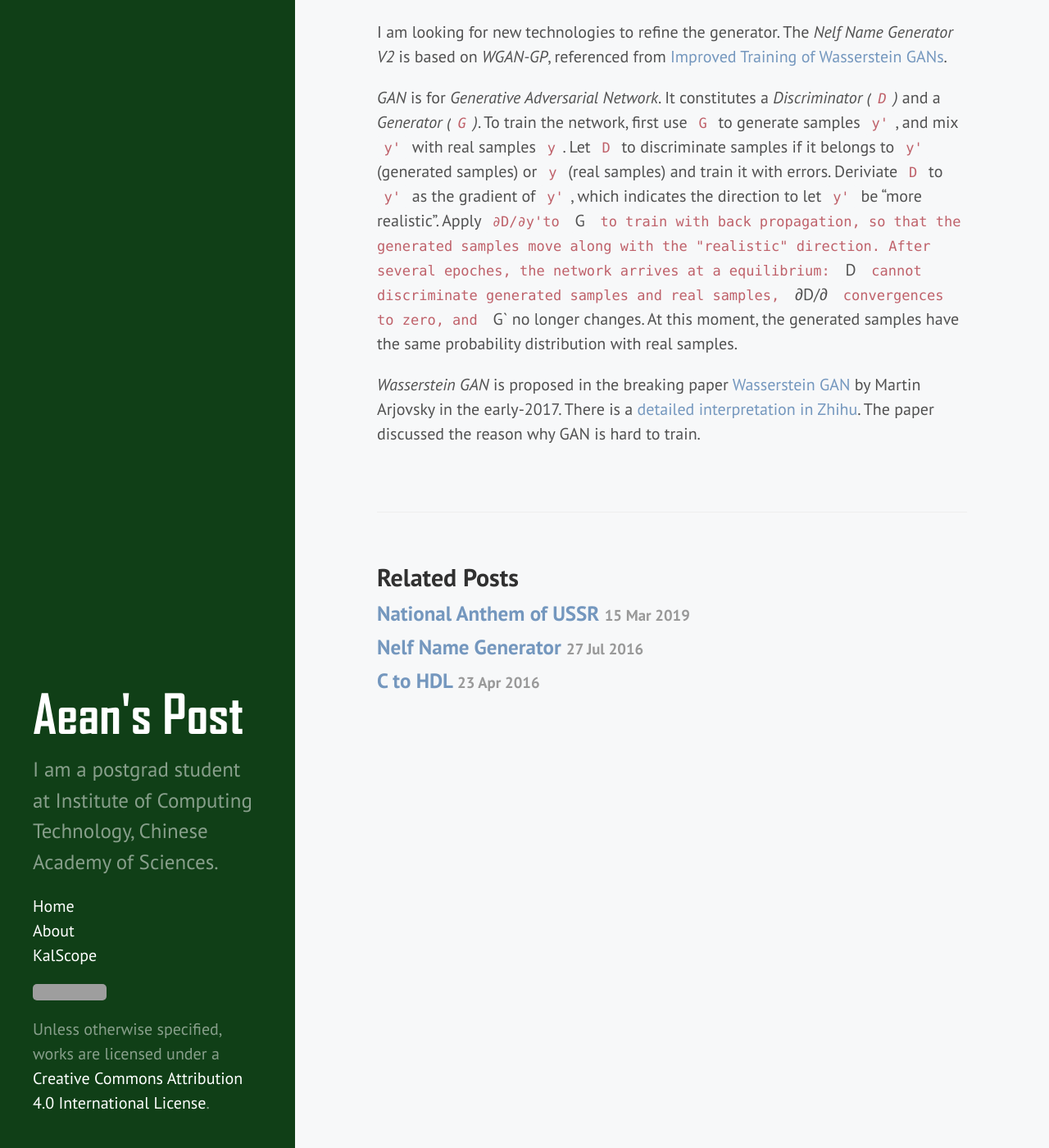
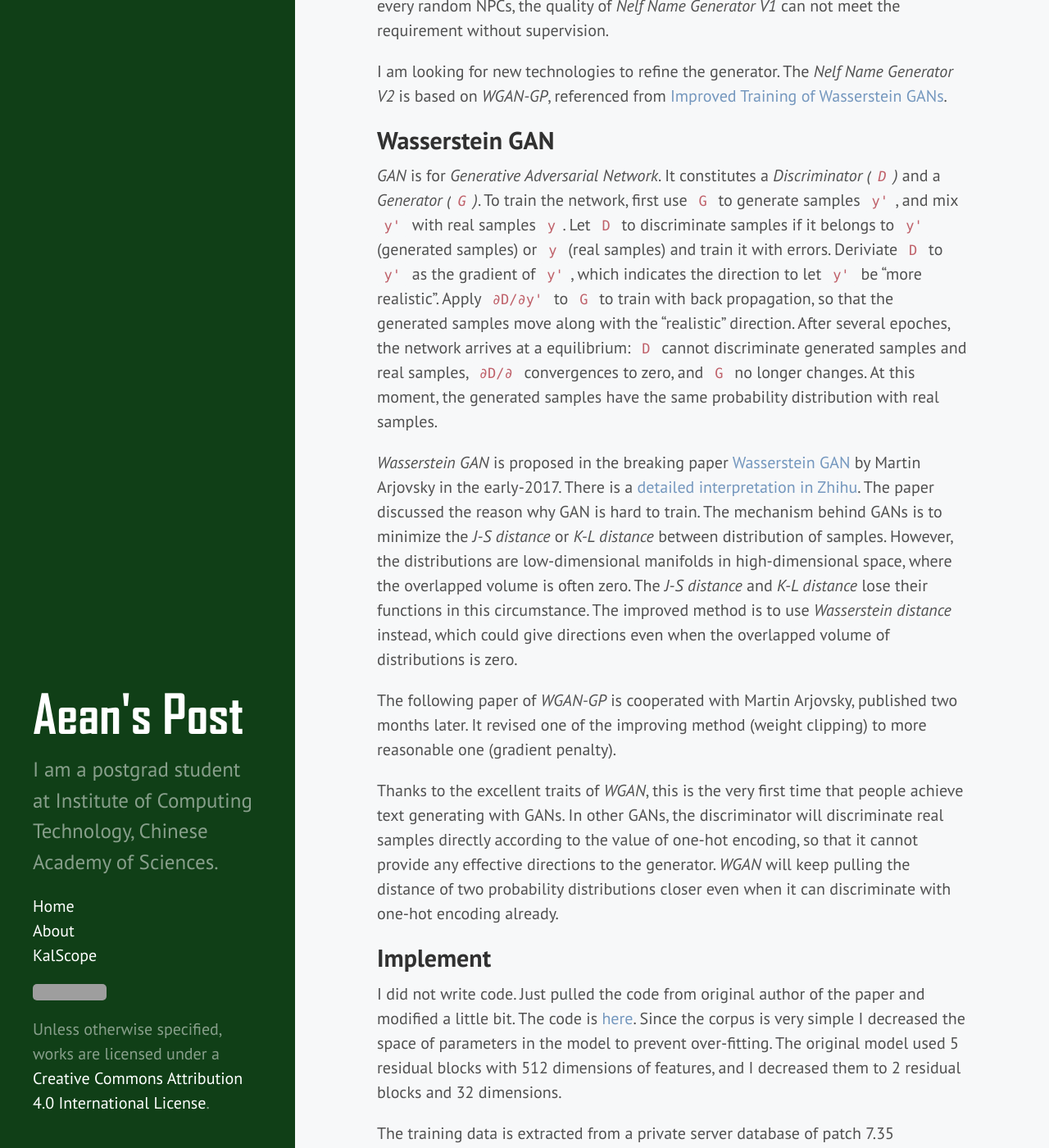
Before and after one commit to AeanSR/AeanSR.github.io, a Jekyll site: the page built from _posts/2018-04-01-nelf-name-generator-v2.md, in a window 1280 px wide and 1400 px high, scrolled down 376 px. Shown: the whole window at 82% size. Built offline with Jekyll 4.4.1, drawn with Linux system fonts in a browser that asks for light colours; some of the changed text lies outside the part shown; grey boxes are pictures that could not be loaded.

Commit message:
Update 2018-04-01-nelf-name-generator-v2.md

```diff
--- a/_posts/2018-04-01-nelf-name-generator-v2.md
+++ b/_posts/2018-04-01-nelf-name-generator-v2.md
@@ -9,6 +11,63 @@
 
 I am looking for new technologies to refine the generator. The *Nelf Name Generator V2* is based on *WGAN-GP*, referenced from [Improved Training of Wasserstein GANs](https://arxiv.org/abs/1704.00028).
 
-*GAN* is for *Generative Adversarial Network*. It constitutes a *Discriminator (`D`)* and a *Generator (`G`)*. To train the network, first use `G` to generate samples `y'`, and mix `y'` with real samples `y`. Let `D` to discriminate samples if it belongs to `y'` (generated samples) or `y` (real samples) and train it with errors. Deriviate `D` to `y'` as the gradient of `y'`, which indicates the direction to let `y'` be "more realistic". Apply `∂D/∂y'to `G` to train with back propagation, so that the generated samples move along with the "realistic" direction. After several epoches, the network arrives at a equilibrium: `D` cannot discriminate generated samples and real samples, `∂D/∂` convergences to zero, and `G` no longer changes. At this moment, the generated samples have the same probability distribution with real samples.
+## Wasserstein GAN
 
-*Wasserstein GAN* is proposed in the breaking paper [Wasserstein GAN](https://arxiv.org/abs/1701.07875) by Martin Arjovsky in the early-2017. There is a [detailed interpretation in Zhihu](https://zhuanlan.zhihu.com/p/25071913). The paper discussed the reason why GAN is hard to train.
+*GAN* is for *Generative Adversarial Network*. It constitutes a *Discriminator (`D`)* and a *Generator (`G`)*. To train the network, first use `G` to generate samples `y'`, and mix `y'` with real samples `y`. Let `D` to discriminate samples if it belongs to `y'` (generated samples) or `y` (real samples) and train it with errors. Deriviate `D` to `y'` as the gradient of `y'`, which indicates the direction to let `y'` be "more realistic". Apply `∂D/∂y'` to `G` to train with back propagation, so that the generated samples move along with the "realistic" direction. After several epoches, the network arrives at a equilibrium: `D` cannot discriminate generated samples and real samples, `∂D/∂` convergences to zero, and `G` no longer changes. At this moment, the generated samples have the same probability distribution with real samples.
+
+*Wasserstein GAN* is proposed in the breaking paper [Wasserstein GAN](https://arxiv.org/abs/1701.07875) by Martin Arjovsky in the early-2017. There is a [detailed interpretation in Zhihu](https://zhuanlan.zhihu.com/p/25071913). The paper discussed the reason why GAN is hard to train. The mechanism behind GANs is to minimize the *J-S distance* or *K-L distance* between distribution of samples. However, the distributions are low-dimensional manifolds in high-dimensional space, where the overlapped volume is often zero. The *J-S distance* and *K-L distance* lose their functions in this circumstance. The improved method is to use *Wasserstein distance* instead, which could give directions even when the overlapped volume of distributions is zero.
+
+The following paper of *WGAN-GP* is cooperated with Martin Arjovsky, published two months later. It revised one of the improving method (weight clipping) to more reasonable one (gradient penalty).
+
+Thanks to the excellent traits of *WGAN*, this is the very first time that people achieve text generating with GANs. In other GANs, the discriminator will discriminate real samples directly according to the value of one-hot encoding, so that it cannot provide any effective directions to the generator. *WGAN* will keep pulling the distance of two probability distributions closer even when it can discriminate with one-hot encoding already.
+
+## Implement
+
+I did not write code. Just pulled the code from original author of the paper and modified a little bit. The code is [here](https://github.com/AeanSR/improved_wgan_training). Since the corpus is very simple I decreased the space of parameters in the model to prevent over-fitting. The original model used 5 residual blocks with 512 dimensions of features, and I decreased them to 2 residual blocks and 32 dimensions.
+
+The training data is extracted from a private server database of patch 7.35 (TrinityCore), combined with a database client from patch 7.25. I queried names of all female night elf NPCs, and removed other parts except first names manually. There are 661 names at total.
+
+## Result
+
+**Left**: Results from *LSTM-LM (Nelf Name Generator V1)*. **Middle**: Random names in the client, prepared by Blizzard. **Right**: Results from *WGAN-GP (Nelf Name Generator V2)*.
+
+|**LSTM-LM**|**Blizzard**|**WGAN-GP**|
+|---|---|---|
+|Liir|Aqulais|Alysna|
+|Kyula|Selwynn|Myshaina|
+|Aarael|Alayia|Saeurdore|
+|Censa'oh|Alasia|Lilly|
+|Salciea|Elybrook|Ishawnn|
+|Mleharite|Alaria|Eloria|
+|Aarnail|Rochelle|Novo|
+|Sltthandris|Ivy|Jalena|
+|Lashera|Elessaria|Falandria|
+|'yiuamaliana|Mavralais|Jayanna|
+|Gorallia|Aria|Tyranna|
+|Cieia|Edelinn|Shyela|
+|Derelien|Syyia|Asy'ia|
+|Ly'ura|Brinna|Lyanis|
+|Tira|Elyria|Sniela|
+|Kllyoana|Adila|Silra|
+|Nvla|Caylbrooke|Aeya|
+|Juraia|Dara|Hesteral|
+|Flara|Saelda|Ella'dria|
+|Titianna|Annalore|Cinls|
+|Yeainsiy|Elyda|Laurne|
+|Aasephine|Kynlea|Dulvian|
+|Ahmnnai|Cybelle|Aelysea|
+|Reanl|Arlana|Ranelao|
+|Eeyra|Saellea|Roow|
+|Dalllyn|Shaulea|Ea'yssia|
+|Myirill|Laana|Lunura|
+|Lelytha|Saebrooke|Allanya|
+|Kylda|Kynreith|Leana|
+|Myiuaa|Syreith|Kinda|
+|Mini|Lada|Nauianaa|
+|Ahynysil|Catalin|Syli'nna|
+|Jolania|Mavraena|Chellsane|
+|Alilune|Belinna|Arlysea|
+|Tynytha|Syda|Illay|
+|Clyraste|Alareith|Csana|
+
+A list containing 64,000 generated names (possibly duplicated) is [here](ext/final_799999.txt). The left column is generated name, the right column is the evaluation given by discriminator. It may help naming new characters in creation colleagues.
```
Also changed, not shown: other parts of _posts/2018-04-01-nelf-name-generator-v2.md (+2 -0 lines).
